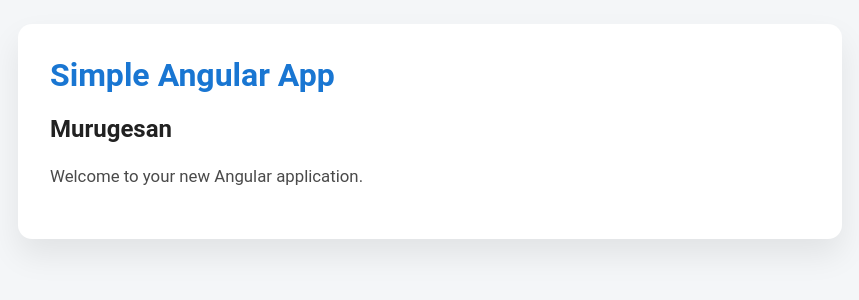
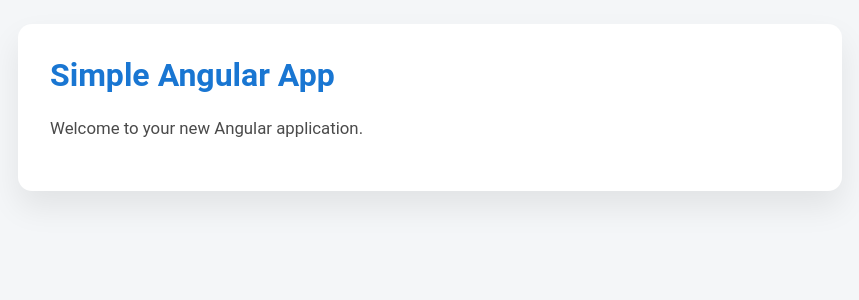
Before and after one commit to murugesantechver/test-uat, an Angular app: page / in a window 1280 px wide. Shown: the top 300 px of the page, without its empty margins (210-1069 px from the left). Built offline with nearby package versions, Linux system fonts and the light colour scheme.

Commit message:
feat: remove hardcoded name from app component

```diff
--- a/src/app/app.component.html
+++ b/src/app/app.component.html
@@ -1,5 +1,4 @@
 <div class="app-shell">
   <h1>{{ title }}</h1>
-  <h2>Murugesan</h2>
   <p>Welcome to your new Angular application.</p>
 </div>
```
